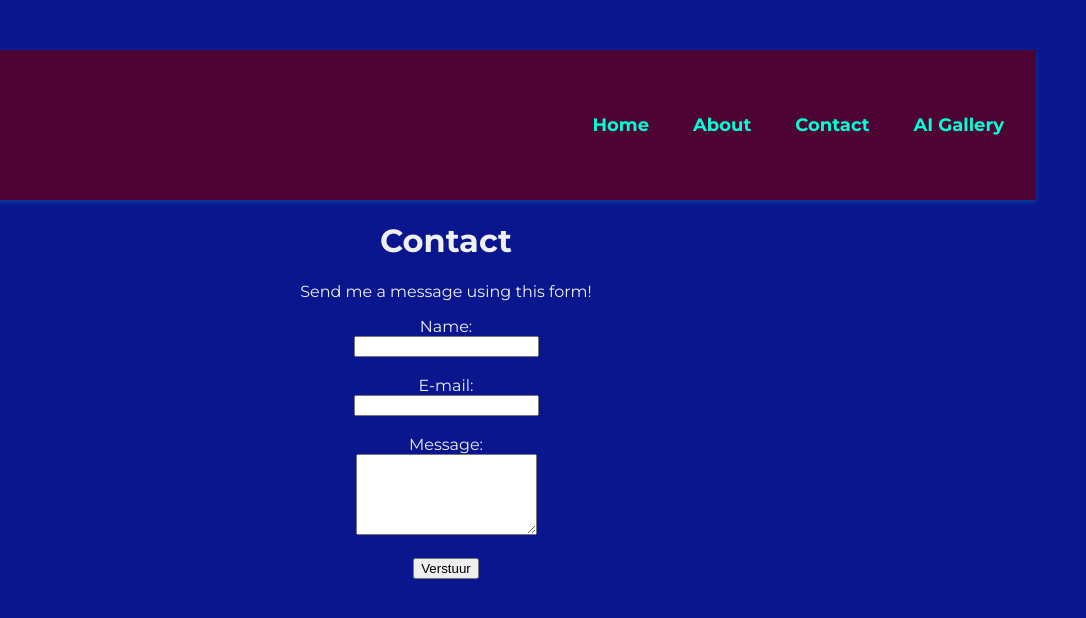
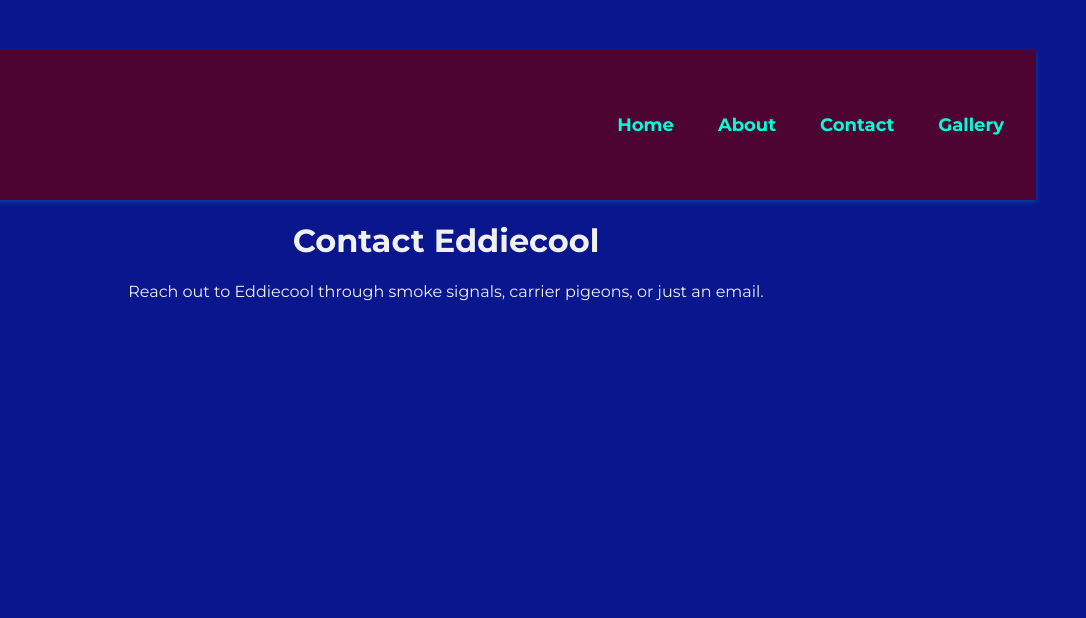
Before and after one commit to Jabbaat/eddiecool-site, a plain HTML site: page docs/contact.html in a window 1280 px wide. Shown: the full height of the page, 194-1280 px from the left. Drawn offline with Linux system fonts and the light colour scheme.

Commit message:
Update contact.html

```diff
--- a/docs/contact.html
+++ b/docs/contact.html
@@ -1,14 +1,14 @@
+
 <!DOCTYPE html>
 <html lang="en">
 <head>
     <meta charset="UTF-8">
     <title>Contact - Eddiecool</title>
-    <link href="https://fonts.googleapis.com/css2?family=Montserrat:wght@400;700&display=swap" rel="stylesheet">
+    <meta name="viewport" content="width=device-width, initial-scale=1.0">
     <link rel="stylesheet" href="style.css">
 </head>
 <body>
 
-    <!-- Navigatie bovenaan -->
 <nav>
     <div class="logo">
         <a href="index.html">
@@ -21,30 +21,13 @@
         <li><a href="index.html">Home</a></li>
         <li><a href="about.html">About</a></li>
         <li><a href="contact.html">Contact</a></li>
-            <li><a href="ai_gallery.html">AI Gallery</a></li>
+        <li><a href="ai_gallery.html">Gallery</a></li>
     </ul>
 </nav>
 
-    <!-- Pagina-inhoud -->
-    <main>
-        <h1>Contact</h1>
-        <p>Send me a message using this form!</p>
+<h1>Contact Eddiecool</h1>
+<p>Reach out to Eddiecool through smoke signals, carrier pigeons, or just an email.</p>
 
-        <form action="https://formspree.io/f/mjkwkwgq" method="POST" class="contact-form">
-            <label for="name">Name:</label><br>
-            <input type="text" id="name" name="name" required><br><br>
-
-            <label for="email">E-mail:</label><br>
-            <input type="email" id="email" name="email" required><br><br>
-
-            <label for="message">Message:</label><br>
-            <textarea id="message" name="message" rows="5" required></textarea><br><br>
-
-            <button type="submit">Verstuur</button>
-        </form>
-    </main>
-
-    <!-- JavaScript voor hamburger-menu -->
 <script>
     document.getElementById("hamburger-menu").addEventListener("click", function() {
         var menu = document.querySelector(".menu");
```
Lines whose indentation alone changed are shown as unchanged.
